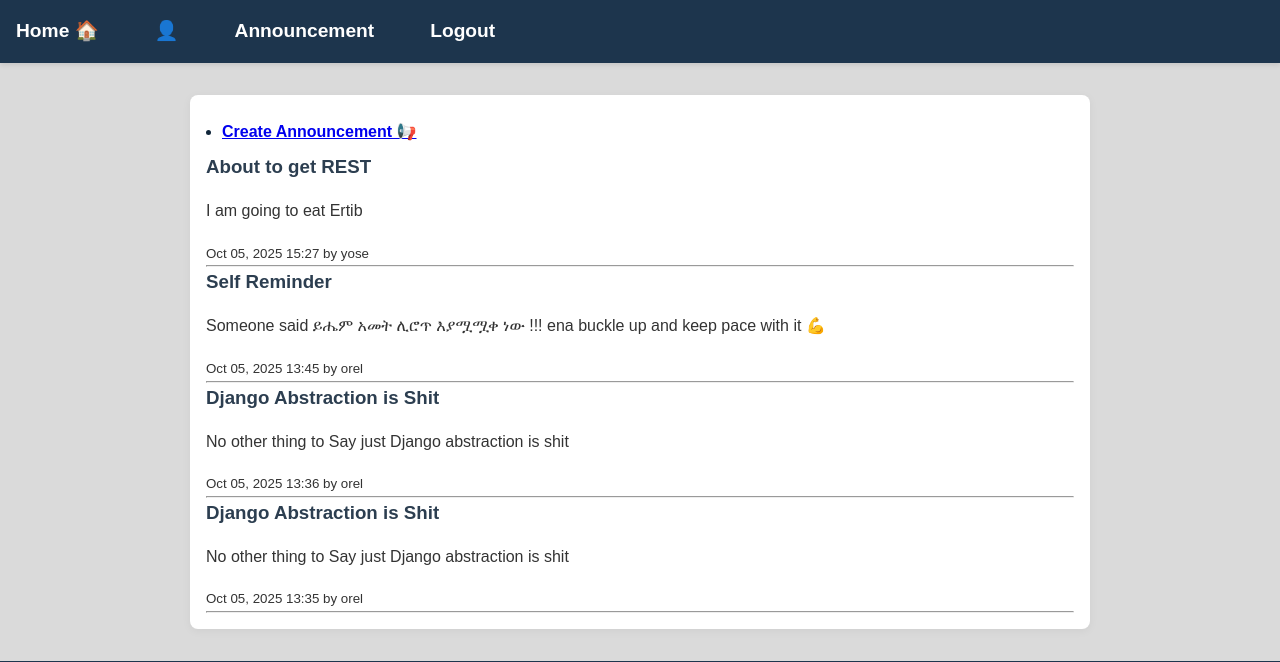
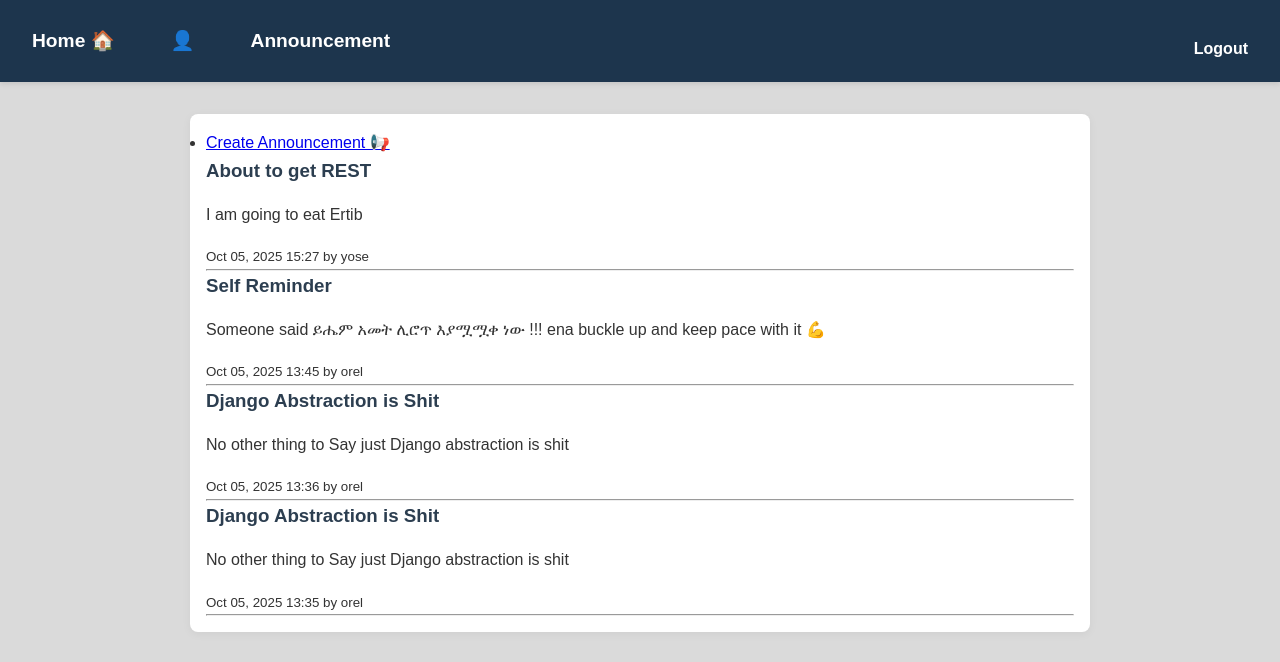
Before and after one commit to Orel-y/HUlink, a Django app: page /announcement/announcements/ in a window 1280 px wide. Shown: the top 662 px of the page. Run offline with Django 5.2, Linux system fonts and the light colour scheme; a user stored in the database is signed in; data comes from the database, SQL or seed files in the repository; both versions use the stored data as it was after the commit.

Commit message:
Tested Authentication

```diff
--- a/HUlink/settings.py
+++ b/HUlink/settings.py
@@ -11,7 +11,7 @@ https://docs.djangoproject.com/en/5.2/ref/settings/
 """
 
 from pathlib import Path
-
+from django.urls import reverse_lazy
 # Build paths inside the project like this: BASE_DIR / 'subdir'.
 BASE_DIR = Path(__file__).resolve().parent.parent
 
@@ -125,4 +125,4 @@ STATIC_URL = '/static/'
 
 DEFAULT_AUTO_FIELD = 'django.db.models.BigAutoField'
 LOGIN_REDIRECT_URL = '/announcement/'
-LOGOUT_REDIRECT_URL = '/'
+LOGOUT_REDIRECT_URL = reverse_lazy('login')
--- a/announcement/static/announcement/css/styles.css
+++ b/announcement/static/announcement/css/styles.css
@@ -1,3 +1,4 @@
+/* ====== RESET & GLOBAL ====== */
 * {
     margin: 0;
     padding: 0;
@@ -11,6 +12,7 @@ body {
     line-height: 1.6;
 }
 
+/* ====== HEADER & NAVBAR ====== */
 header {
     background-color: #1d354d;
     color: #fff;
@@ -18,17 +20,22 @@ header {
     box-shadow: 0 2px 5px rgba(0,0,0,0.1);
 }
 
-nav ul {
+nav {
+    display: flex;
+    justify-content: space-between; /* left links left, logout right */
+    align-items: center;
+    padding: 0 1rem;
+}
+
+.nav-left ul {
     list-style: none;
     display: flex;
-    justify-content: flex-start;
     gap: 1.5rem;
-
     font-weight: bolder;
     font-size: larger;
 }
 
-nav ul li a {
+.nav-left ul li a {
     color: #fff;
     text-decoration: none;
     font-weight: bold;
@@ -36,19 +43,35 @@ nav ul li a {
     transition: background-color 0.3s ease, color 0.3s ease;
 }
 
-.create-announcement {
-    color: #10263a;
-    text-decoration: none;
-    font-weight: bold;
-    padding: 0.5rem 1rem;
-    transition: background-color 0.3s ease, color 0.3s ease;
-}
-
-nav ul li a:hover {
+.nav-left ul li a:hover {
     background-color: #34495e;
     border-radius: 5px;
 }
 
+/* Logout button styling */
+.nav-right .logoutform {
+    display: inline;
+    margin: 0;
+}
+
+.nav-right .logoutform button {
+    display: inline-block;
+    padding: 0.5rem 1rem;
+    background: none;
+    color: #fff;
+    border: none;
+    cursor: pointer;
+    font-weight: bold;
+    font-size: inherit;
+    transition: background-color 0.3s ease;
+}
+
+.nav-right .logoutform button:hover {
+    background-color: #34495e;
+    border-radius: 5px;
+}
+
+/* Main container */
 main {
     max-width: 900px;
     margin: 2rem auto;
@@ -67,7 +90,7 @@ p {
     margin-bottom: 1rem;
 }
 
-
+/* Footer */
 .site-footer {
     background-color: #1d354d;
     color: white;
@@ -77,7 +100,7 @@ p {
 
 /* ====== FORM STYLING ====== */
 fieldset {
-    border: 2px solid #001f2e;;
+    border: 2px solid #001f2e;
     border-radius: 8px;
     padding: 2rem;
     max-width: 400px;
@@ -139,10 +162,21 @@ form button[type="submit"]:hover {
     background: #33414a;
 }
 
+/* ====== MEDIA QUERIES ====== */
 @media (max-width: 600px) {
-    nav ul {
+    nav {
+        flex-direction: column;
+        gap: 0.5rem;
+        align-items: center;
+    }
+
+    .nav-left ul {
         flex-direction: column;
         align-items: center;
+    }
+
+    .nav-right {
+        text-align: center;
     }
 
     nav ul li {
--- a/announcement/templates/announcement/base.html
+++ b/announcement/templates/announcement/base.html
@@ -9,22 +9,31 @@
 </head>
 <body>
     <!--Header-->
-    <header>
-        <nav>
+   <header>
+    <nav>
+        <div class="nav-left">
             <ul>
-                <li><a href="{%url 'home'%}">Home &#127968; </a></li>
+                <li><a href="{% url 'home' %}">Home &#127968;</a></li>
                 {% if user.is_authenticated %}
                     <li><a href="{% url 'profile' pk=user.pk %}">&#128100;</a></li>
                     <li><a href="{% url 'announcement_list' %}">Announcement</a></li>
-                    <li><a href="{% url 'logout' %}">Logout</a></li>
                 {% else %}
                     <li><a href="{% url 'login' %}">Login</a></li>
-                    <li><a href="{% url 'register'%}">Signup</a></li>
+                    <li><a href="{% url 'register' %}">Signup</a></li>
                 {% endif %}
+            </ul>
+        </div>
 
-            </ul>
-        </nav>
-    </header>
+        {% if user.is_authenticated %}
+        <div class="nav-right">
+            <form class="logoutform" method="post" action="{% url 'logout' %}">
+                {% csrf_token %}
+                <button type="submit">Logout</button>
+            </form>
+        </div>
+        {% endif %}
+    </nav>
+</header>
 
     <!--Main-->
     <main>
--- a/announcement/urls.py
+++ b/announcement/urls.py
@@ -6,7 +6,7 @@ from django.urls import reverse_lazy
 urlpatterns = [
     path('', views.home_view, name='home'),
     path('login/', LoginView.as_view(template_name='announcement/login.html'), name='login'),
-    path('logout/', LogoutView.as_view(next_page=reverse_lazy('home')), name='logout'),
+    path('logout/', LogoutView.as_view(template_name='announcement/logout.html'), name='logout'),
     path('register/', views.user_register_view, name='register'),
     path('profile/<int:pk>', views.profile_view, name='profile'),
 
```
Also changed, not shown: db.sqlite3.
